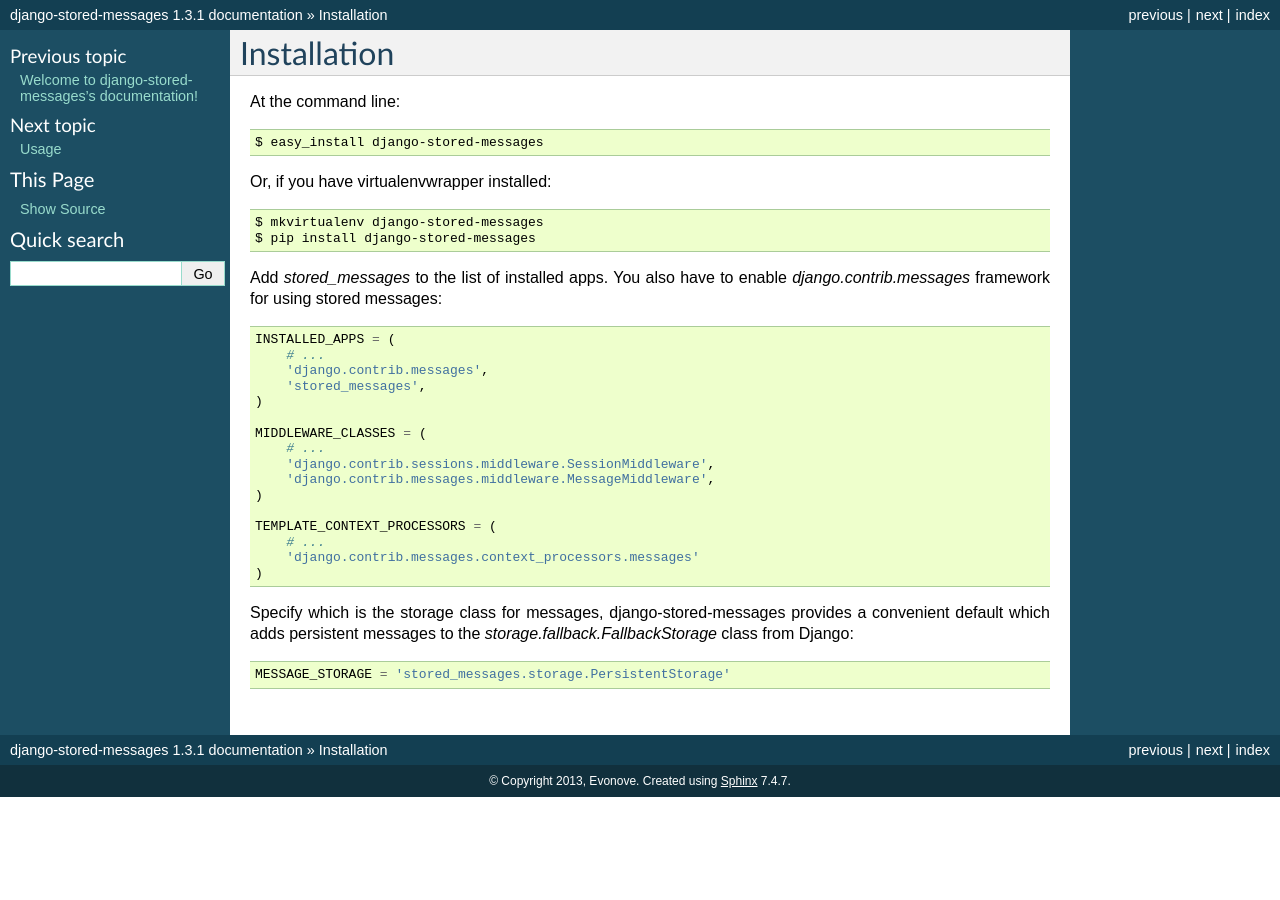
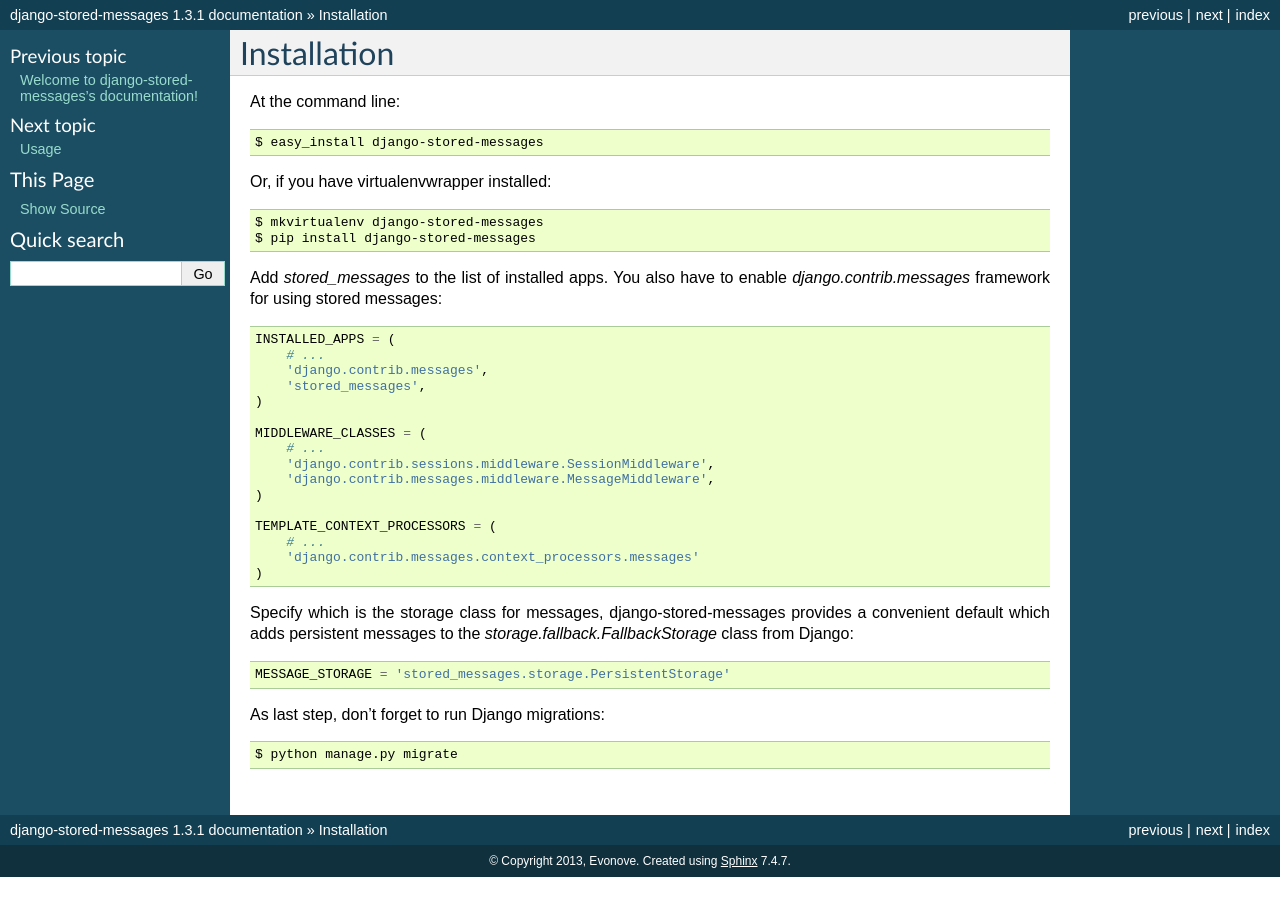
Before and after one commit to evonove/django-stored-messages, a Sphinx documentation site: the page built from docs/installation.rst, in a window 1280 px wide. Built offline with Sphinx 7.4.7, drawn with Linux system fonts in a browser that asks for light colours.

Commit message:
added reference to Django migrations in installation doc

```diff
--- a/docs/installation.rst
+++ b/docs/installation.rst
@@ -35,3 +35,7 @@
 default which adds persistent messages to the `storage.fallback.FallbackStorage` class from Django::
 
     MESSAGE_STORAGE = 'stored_messages.storage.PersistentStorage'
+
+As last step, don't forget to run Django migrations::
+
+    $ python manage.py migrate
```
